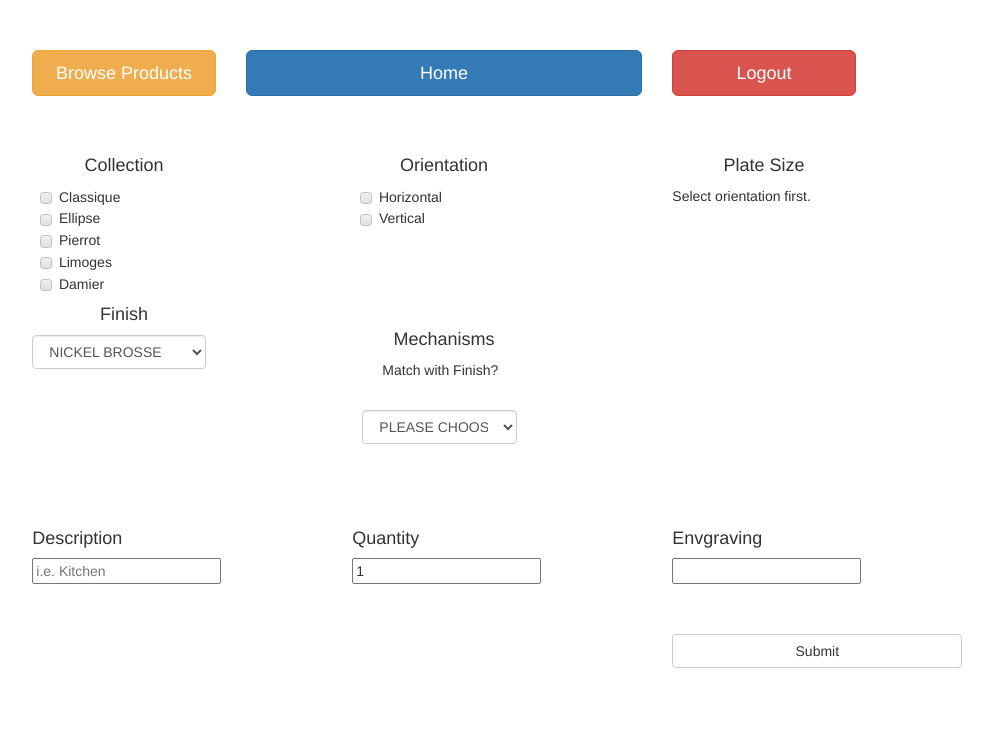
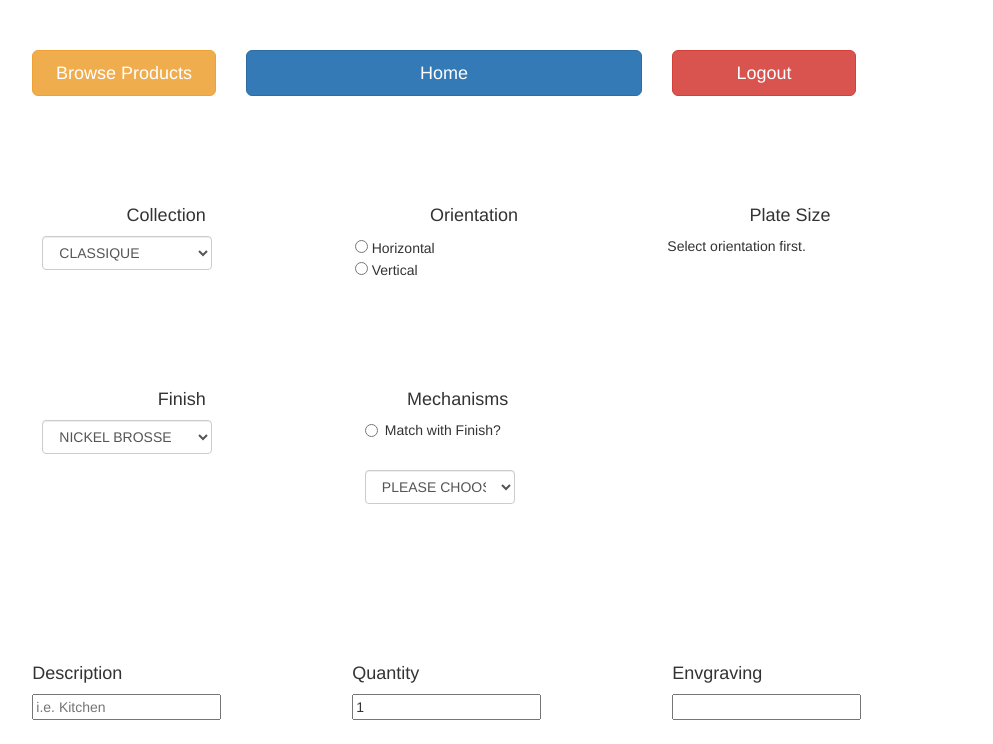
Before and after one commit to keephopealive/LVL, a CodeIgniter app: page /index.php/productitems/newProductitemKeypad in a window 1280 px wide. Shown: the top 744 px of the page, without its empty margins (196-1189 px from the left). Before the commit the page ends 668 px from the top, so only its background shows below. Run offline with CodeIgniter, Linux system fonts and the light colour scheme; data that the repository does not hold is empty; some libraries are stand-ins or nearby versions.

Commit message:
New Keypad button
button clicks still junky from collection to size

```diff
--- a/application/views/productitemNewKeypad.php
+++ b/application/views/productitemNewKeypad.php
@@ -38,28 +38,19 @@
 		$('div.size').html(""+
 		"<div class='radio'>"+
 		"<label>"+
-			"<div>"+
-			  "<input id='option' type='radio' name='orientation' orientation='horizontal' class='size' value='3008'>"+
-			  "<label for='option'><span><span></span></span>82x82</label>"+
-			"</div>"+
+			"<input type='radio' name='orientation' orientation='horizontal' class='size' val='3008'>82x82"+
 		"</label>"+
 		"</div>"+
 		"<br>"+
 		"<div class='radio'>"+
 		"<label>"+
-			"<div>"+
-			  "<input id='option' type='radio' name='orientation' orientation='horizontal' class='size' value='3001'>"+
-			  "<label for='option'><span><span></span></span>117x82</label>"+
-			"</div>"+
+			"<input type='radio' name='orientation' orientation='horizontal' class='size' val='3001'>117x82"+
 		"</label>"+
 		"</div>"+
 		"<br>"+
 		"<div class='radio'>"+
 		"<label>"+
-			"<div>"+
-			  "<input id='option' type='radio' name='orientation' orientation='horizontal' class='size' value='3002'>"+
-			  "<label for='option'><span><span></span></span>144x82</label>"+
-			"</div>"+
+			"<input type='radio' name='orientation' orientation='horizontal' class='size' val='3002'>144x82"+
 		"</label>"+
 		"</div>"+
 		"<br>");
@@ -71,28 +62,19 @@
 
 		"<div class='radio'>"+
 		"<label>"+
-			"<div>"+
-			  "<input id='option' type='radio' name='size' class='size' value='3008'>"+
-			  "<label for='option'><span><span></span></span>82x82</label>"+
-			"</div>"+
+			"<input type='radio' name='orientation' orientation='horizontal' class='size' val='3008'>82x82"+
 		"</label>"+
 		"</div>"+
 		"<br>"+
 		"<div class='radio'>"+
 		"<label>"+
-			"<div>"+
-			  "<input id='option' type='radio' name='size' class='size' value='3000'>"+
-			  "<label for='option'><span><span></span></span>82x117</label>"+
-			"</div>"+
+			"<input type='radio' name='orientation' orientation='horizontal' class='size' val='3000'>82x117"+
 		"</label>"+
 		"</div>"+
 		"<br>"+
 		"<div class='radio'>"+
 		"<label>"+
-			"<div>"+
-			  "<input id='option' type='radio' name='size' orientation='vertical' class='size' value='3003'>"+
-			  "<label for='option'><span><span></span></span>82x144</label>"+
-			"</div>"+
+			"<input type='radio' name='orientation' orientation='horizontal' class='size' val='3003'>82x144"+
 		"</label>"+
 		"</div>"+
 		"<br>");
@@ -288,51 +270,14 @@
 <!-- COLLECTION -->
 		<div class="col-xs-4 col-sm-2 col-sm-offset-2" id="collection">
 			<h4>Collection</h4>
-			<div class="collection"> <!-- COLLECTION OPTIONS DIV -->
-				<div class="radio">
-					<label>
-						<div>
-						  <input id="option" type="radio" name="collection" class="collection" value="C">
-						  <label for="option"><span><span></span></span>Classique</label>
-						</div>
-					</label>
-				</div>
-				<br>
-				<div class="radio">
-					<label>
-						<div>
-						  <input id="option" type="radio" name="collection" class="collection" value="E">
-						  <label for="option"><span><span></span></span>Ellipse</label>
-						</div>
-					</label>
-				</div>
-				<br>
-				<div class="radio">
-					<label>
-						<div>
-						  <input id="option" type="radio" name="collection" class="collection" value="P">
-						  <label for="option"><span><span></span></span>Pierrot</label>
-						</div>
-					</label>
-				</div>
-				<br>
-				<div class="radio">
-					<label>
-						<div>
-						  <input id="option" type="radio" name="collection" class="collection" value="L">
-						  <label for="option"><span><span></span></span>Limoges</label>
-						</div>
-					</label>
-				</div>
-				<br>
-				<div class="radio">
-					<label>
-						<div>
-						  <input id="option" type="radio" name="collection" class="collection" value="K">
-						  <label for="option"><span><span></span></span>Damier</label>
-						</div>
-					</label>
-				</div>
+			<div class="collection"> <!-- FINISH OPTIONS DIV -->
+				<select name="collection" class="form-control selectwidthauto">
+					<option class="collection" value="C">CLASSIQUE</option>
+					<option class="collection" value="E">ELLIPSE</option>
+					<option class="collection" value="P">PIERROT</option>
+					<option class="collection" value="L">LIMOGES</option>
+					<option class="collection" value="K">DAMIER</option>
+				</select>
 			</div>
 		</div>
 <!-- END COLLECTION -->
@@ -344,20 +289,26 @@
 			<div class="orientation"> <!-- ORIENTATION OPTIONS DIV -->
 				<div class="radio">
 					<label>
+						<input type='radio' name='orientation' class='horizontal' value="horizontal">  Horizontal
+					</label>
+					<!-- <label>
 						<div>
 						  <input id="option" type="radio" name="orientation" class="horizontal" value="horizontal">
 						  <label for="option"><span><span></span></span>Horizontal</label>
 						</div>
-					</label>
+					</label> -->
 				</div>
 				<br>
 				<div class="radio">
 					<label>
+						<input type='radio' name='orientation' class='vertical' value="vertical">  Vertical
+					</label>
+					<!-- <label>
 						<div>
 						  <input id="option" type="radio" name="orientation" class="vertical" value="vertical">
 						  <label for="option"><span><span></span></span>Vertical</label>
 						</div>
-					</label>
+					</label> -->
 				</div>
 			</div>
 		</div>
@@ -367,7 +318,6 @@
 		<div class="col-xs-4 col-sm-2 col-sm-offset-1">
 			<h4>Plate Size</h4>
 			<div class="size">	<!-- APPENDING SIZE OPTIONS -->
-
 				<p>Select orientation first.</p>
 			</div>
 		</div>
--- a/assets/css/style.css
+++ b/assets/css/style.css
@@ -55,14 +55,19 @@ table{
 }
 
 .field h4{
-	text-align: center;
+	padding-right: 15px;
+	text-align: right;
 
 }
 
-.mech{
-	padding: 25px;
+.field {
+	margin: 100px 0;
 }
 
+.mech{
+	padding: 0 25px;
+}
+/*
 input[type=radio   ]:not(old){
   width     : 2em;
   margin    : 0;
@@ -106,4 +111,4 @@ input[type=radio]:not(old):checked + label > span > span{
   background-image :      -o-linear-gradient(rgb(179,217,140),rgb(153,204,102));
   background-image : -webkit-linear-gradient(rgb(179,217,140),rgb(153,204,102));
   background-image :         linear-gradient(rgb(179,217,140),rgb(153,204,102));
-}
+}*/
```
Also changed, not shown: application/views/pdf_output.php (+9 -6 lines).
